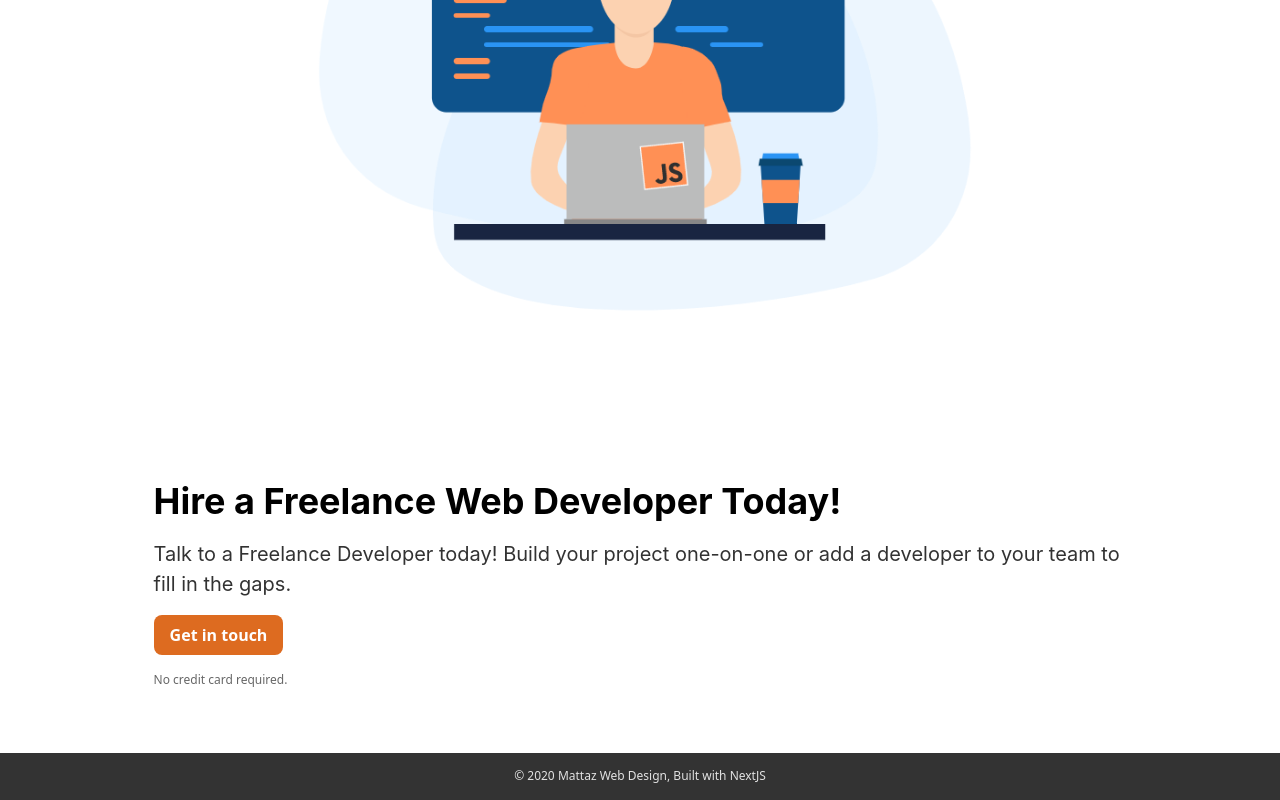
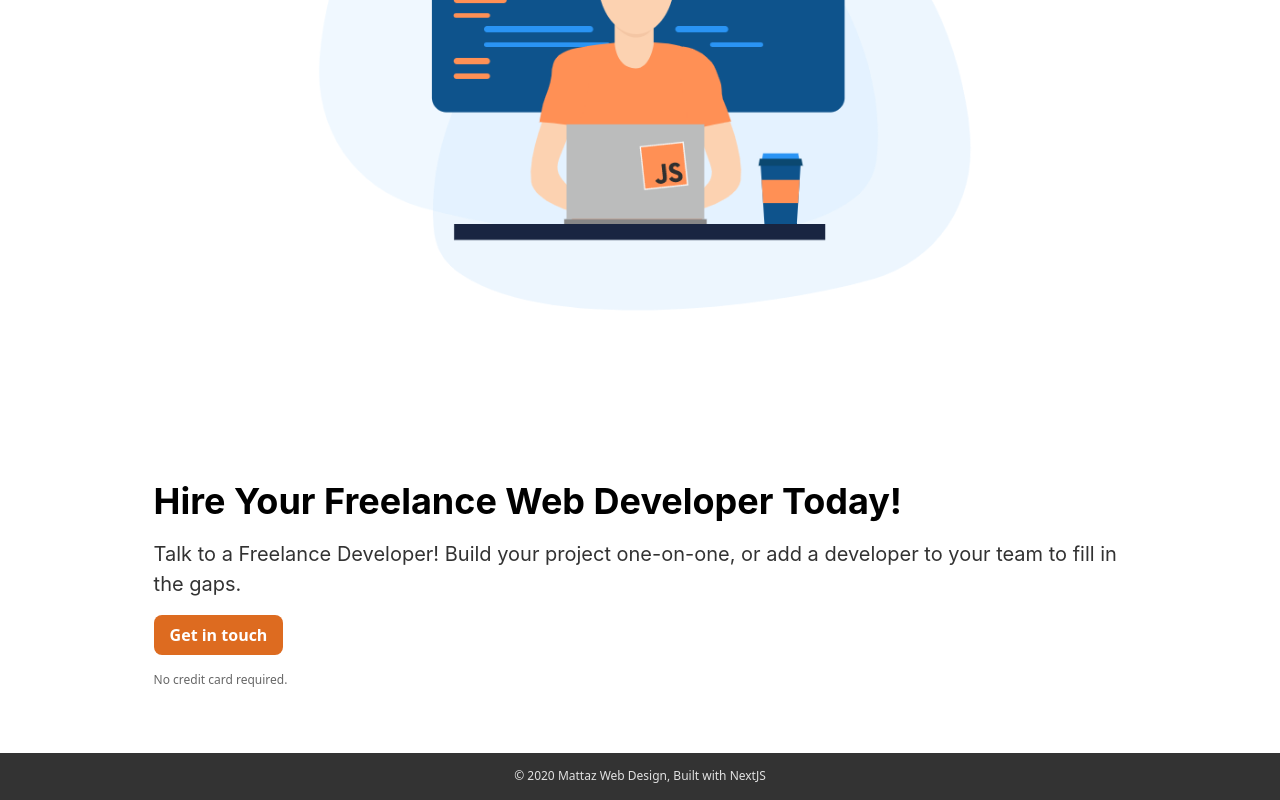
Before and after one commit to Cipher-Coder/next-start, a Next.js app: page / in a window 1280 px wide. Shown: the part 394-1194 px from the top of the page. Built offline with nearby package versions, Linux system fonts and the light colour scheme.

Commit message:
update Hero

```diff
--- a/components/Hero.js
+++ b/components/Hero.js
@@ -93,9 +93,9 @@ Hero.propTypes = {
 }
 
 Hero.defaultProps = {
-  title: 'Hire a Freelance Web Developer Today!',
+  title: 'Hire Your Freelance Web Developer Today!',
   subtitle:
-    'Talk to a Freelance Developer today! Build your project one-on-one or add a developer to your team to fill in the gaps.',
+    'Talk to a Freelance Developer! Build your project one-on-one, or add a developer to your team to fill in the gaps.',
   image: 'img/singleDev.png',
   ctaText: 'Get in touch',
   ctaLink: '/contact',
```
